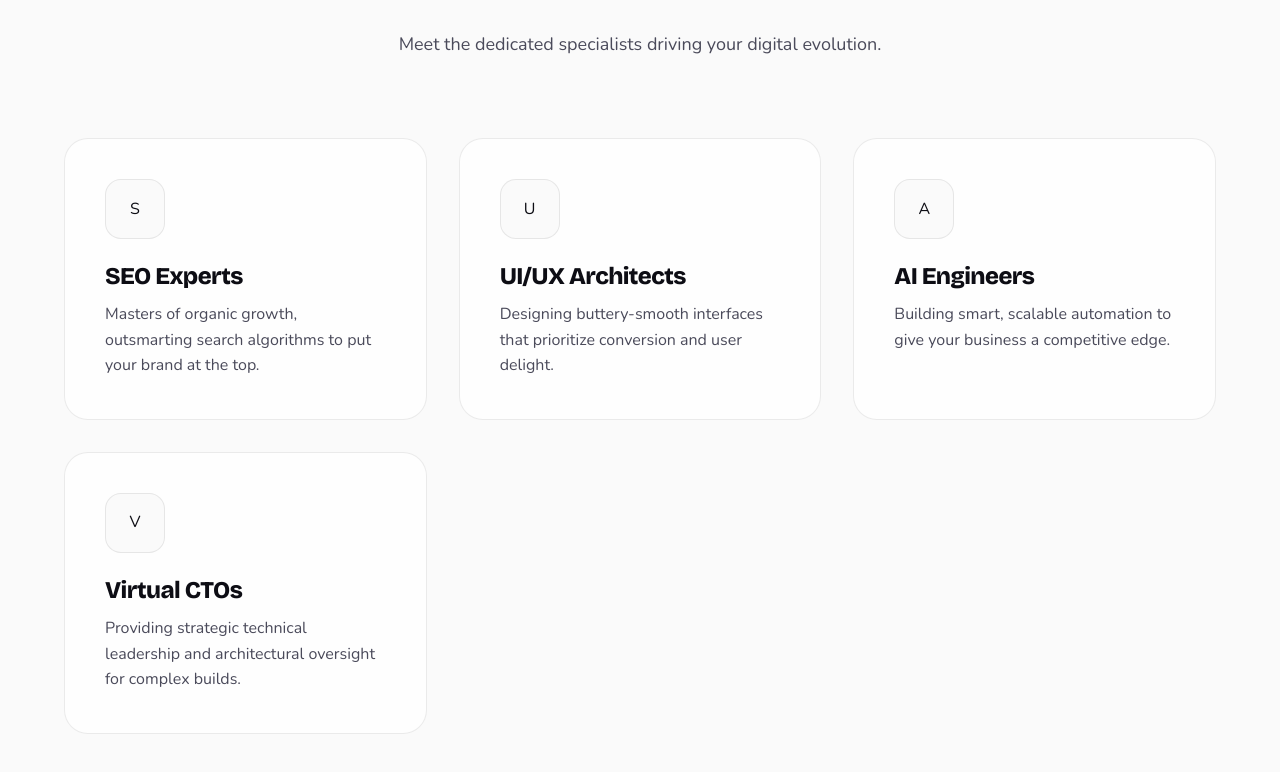
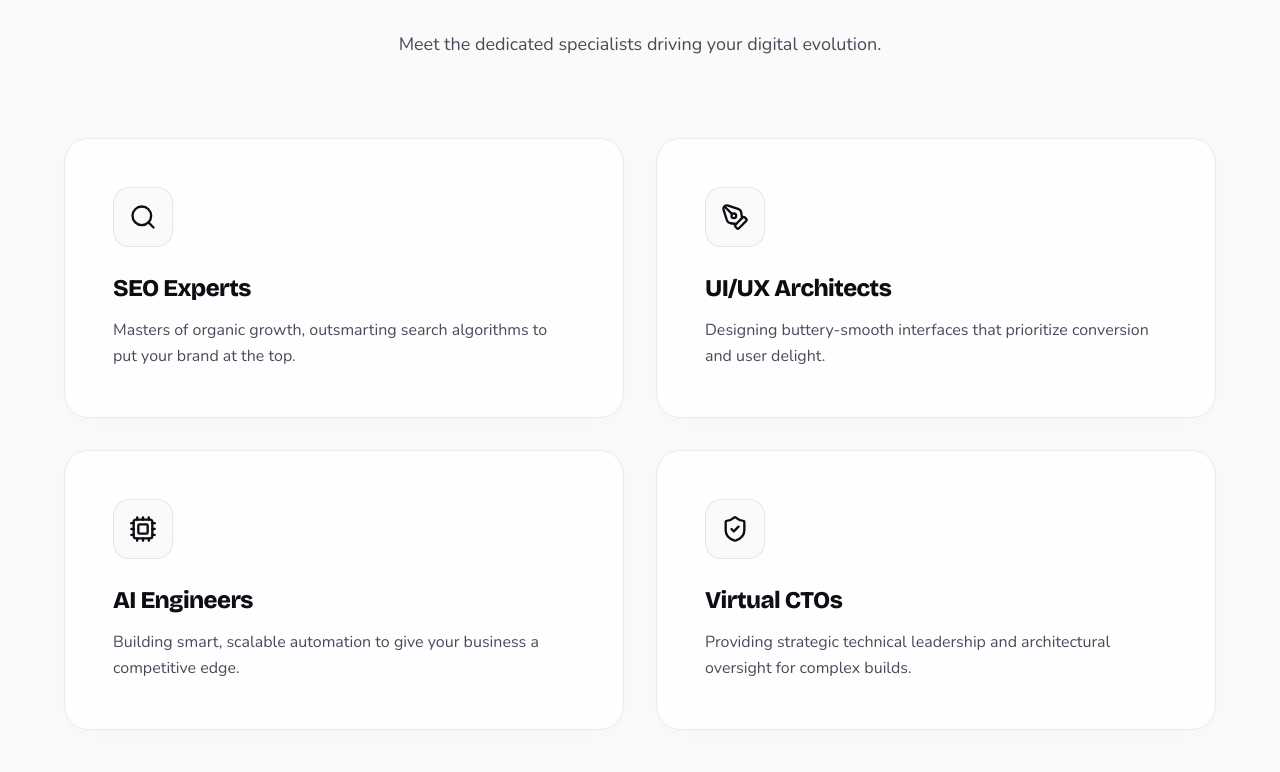
Before and after one commit to dtsolution-a/experience, a React (Vite) app: page /services in a window 1280 px wide. Shown: the part 5065-5837 px from the top of the page. Built offline with nearby package versions, Linux system fonts and the light colour scheme; a web font is replaced by a local one.

Commit message:
style: fix specialists grid alignment, switch to 2x2 layout with lucide icons and premium hover effects

```diff
--- a/src/pages/ServicesPage.jsx
+++ b/src/pages/ServicesPage.jsx
@@ -2,7 +2,7 @@ import { useRef, useEffect, useState } from 'react'
 import { motion, AnimatePresence } from 'framer-motion'
 import gsap from 'gsap'
 import { ScrollTrigger } from 'gsap/ScrollTrigger'
-import { Plus, X, ArrowUpRight } from 'lucide-react'
+import { Plus, X, ArrowUpRight, Search, PenTool, Cpu, ShieldCheck } from 'lucide-react'
 import Navbar from '../components/Navbar'
 import Footer from '../components/Footer'
 import CustomCursor from '../components/CustomCursor'
@@ -38,10 +38,10 @@ const servicesData = [
 ]
 
 const specialists = [
-  { role: 'SEO Experts', icon: 'S', desc: 'Masters of organic growth, outsmarting search algorithms to put your brand at the top.' },
-  { role: 'UI/UX Architects', icon: 'U', desc: 'Designing buttery-smooth interfaces that prioritize conversion and user delight.' },
-  { role: 'AI Engineers', icon: 'A', desc: 'Building smart, scalable automation to give your business a competitive edge.' },
-  { role: 'Virtual CTOs', icon: 'V', desc: 'Providing strategic technical leadership and architectural oversight for complex builds.' }
+  { role: 'SEO Experts', icon: <Search size={28} />, desc: 'Masters of organic growth, outsmarting search algorithms to put your brand at the top.' },
+  { role: 'UI/UX Architects', icon: <PenTool size={28} />, desc: 'Designing buttery-smooth interfaces that prioritize conversion and user delight.' },
+  { role: 'AI Engineers', icon: <Cpu size={28} />, desc: 'Building smart, scalable automation to give your business a competitive edge.' },
+  { role: 'Virtual CTOs', icon: <ShieldCheck size={28} />, desc: 'Providing strategic technical leadership and architectural oversight for complex builds.' }
 ]
 
 const faqs = [
--- a/src/styles/services.css
+++ b/src/styles/services.css
@@ -176,19 +176,25 @@
 }
 .srv-specialist-grid {
   display: grid;
-  grid-template-columns: repeat(auto-fit, minmax(300px, 1fr));
+  grid-template-columns: repeat(2, 1fr);
   gap: 32px;
 }
 .srv-spec-card {
   background: var(--card-bg);
   border: 1px solid var(--border);
   border-radius: 24px;
-  padding: 40px;
-  transition: transform 0.4s ease, border-color 0.4s ease;
+  padding: 48px;
+  min-height: 280px;
+  transition: all 0.4s cubic-bezier(0.23, 1, 0.32, 1);
+  display: flex;
+  flex-direction: column;
+  justify-content: space-between;
+  box-shadow: 0 4px 24px rgba(0,0,0,0.02);
 }
 .srv-spec-card:hover {
-  transform: translateY(-8px);
+  transform: translateY(-8px) scale(1.02);
   border-color: var(--text);
+  box-shadow: 0 20px 40px rgba(0,0,0,0.06);
 }
 .srv-spec-icon {
   width: 60px;
@@ -306,4 +312,7 @@
   .srv-card-content {
     padding: 30px;
   }
+  .srv-specialist-grid {
+    grid-template-columns: 1fr;
+  }
 }
```
